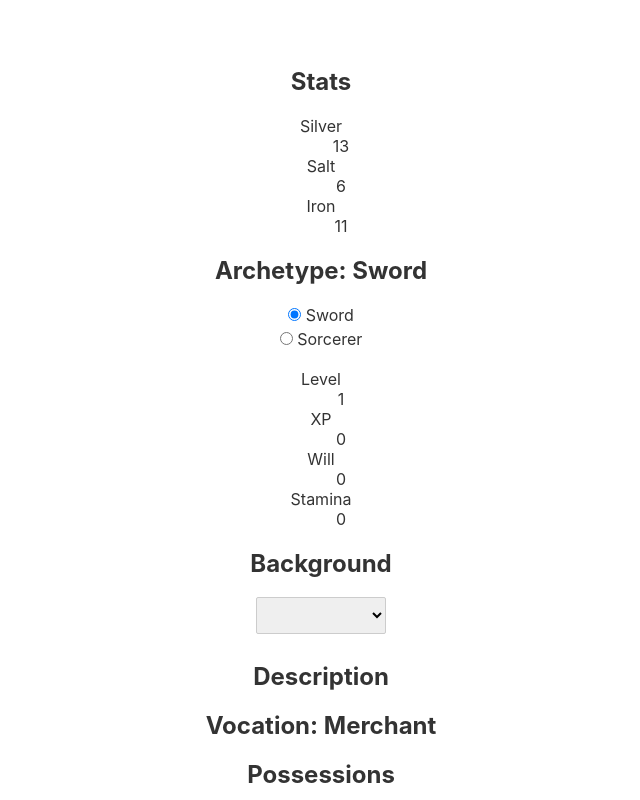
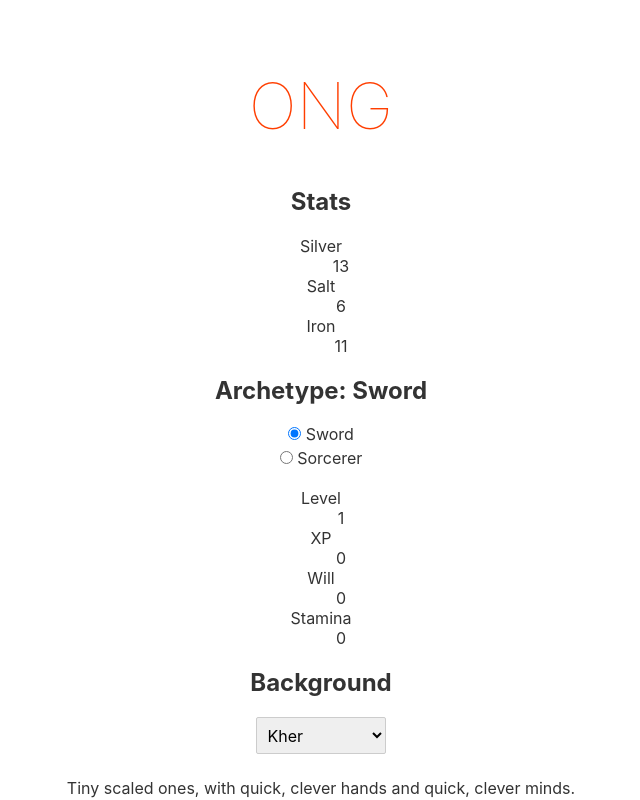
Before and after one commit to robfletcher/million-million-travelers, a Svelte app: page / in a window 1280 px wide. Shown: the top 800 px of the page, without its empty margins (319-959 px from the left). Built offline with nearby package versions, Linux system fonts and the light colour scheme.

Commit message:
use a class for characters

```diff
--- a/src/App.svelte
+++ b/src/App.svelte
@@ -1,47 +1,42 @@
 <script>
-	import { onMount } from 'svelte';
-
-	export let character;
+	export let traveler;
 	export let backgrounds;
-	export let selectBackground;
-
-	onMount(() => selectBackground(character));
 </script>
 
 <main>
-	<h1>{character.name}</h1>
+	<h1>{traveler.name}</h1>
 	<p></p>
 
 	<h2>Stats</h2>
 	<dl>
-		<dt>Silver</dt><dd>{character.attributes.silver}</dd>
-		<dt>Salt</dt><dd>{character.attributes.salt}</dd>
-		<dt>Iron</dt><dd>{character.attributes.iron}</dd>
+		<dt>Silver</dt><dd>{traveler.attributes.silver}</dd>
+		<dt>Salt</dt><dd>{traveler.attributes.salt}</dd>
+		<dt>Iron</dt><dd>{traveler.attributes.iron}</dd>
 	</dl>
 
-	<h2>Archetype: {character.archetype}</h2>
+	<h2>Archetype: {traveler.archetype}</h2>
 	<label>
-		<input type=radio bind:group={character.archetype} value={'Sword'}>
+		<input type=radio bind:group={traveler.archetype} value={'Sword'}>
 		Sword
 	</label>
 	<label>
-		<input type=radio bind:group={character.archetype} value={'Sorcerer'}>
+		<input type=radio bind:group={traveler.archetype} value={'Sorcerer'}>
 		Sorcerer
 	</label>
 	<dl>
 		<dt>Level</dt>
-		<dd>{character.level}</dd>
+		<dd>{traveler.level}</dd>
 		<dt>XP</dt>
-		<dd>{character.xp}</dd>
+		<dd>{traveler.xp}</dd>
 		<dt>Will</dt>
-		<dd>{character.will}</dd>
+		<dd>{traveler.will}</dd>
 		<dt>Stamina</dt>
-		<dd>{character.stamina}</dd>
+		<dd>{traveler.stamina}</dd>
 	</dl>
 
 	<h2>Background</h2>
 	<label>
-		<select bind:value={character.background}>
+		<select bind:value={traveler.background}>
 			{#each backgrounds as background}
 				<option value={background}>
 					{background.name}
@@ -49,22 +44,22 @@
 			{/each}
 		</select>
 	</label>
-	{#if character.background != null}{@html character.background.description}{/if}
+	{#if traveler.background != null}{@html traveler.background.description}{/if}
 
 	<h2>Description</h2>
 	<dl>
-		{#each character.description as { title, value } }
+		{#each traveler.description as { title, value } }
 			<dt>{title}</dt>
 			<dd>{value}</dd>
 		{/each}
 	</dl>
 
-	<h2>Vocation: {character.vocations}</h2>
+	<h2>Vocation: {traveler.vocations}</h2>
 
 	<h2>Possessions</h2>
 	<dl>
 		<dt>Black glass</dt>
-		<dd>{character.blackGlass}G</dd>
+		<dd>{traveler.blackGlass}G</dd>
 	</dl>
 </main>
 
--- a/src/main.js
+++ b/src/main.js
@@ -1,38 +1,12 @@
 import App from './App.svelte';
-import { roll2d6, roll3d6, table2D6, tableD20, tableD66 } from './dice.js';
+import { Traveler } from './traveler.js';
 import { backgrounds } from './backgrounds.js';
-import { vocations } from './vocations.js';
 
 const app = new App({
 	target: document.body,
 	props: {
 		backgrounds: backgrounds,
-		character: {
-			name: '',
-			attributes: {
-				silver: roll3d6(),
-				salt: roll3d6(),
-				iron: roll3d6()
-			},
-			archetype: 'Sword',
-			level: 1,
-			xp: 0,
-			will: 0,
-			stamina: 0,
-			background: null,
-			description: [],
-			vocations: tableD66(vocations),
-			blackGlass: roll3d6() + 10
-		},
-		selectBackground: (character) => {
-			character.background = tableD20(backgrounds);
-			character.name = table2D6(character.background.names);
-			character.description = [];
-			character.background.tables.forEach(table => {
-				character.description.push({ title: table.title, value: table2D6(table.table) });
-			});
-			console.log(character.description);
-		}
+		traveler: new Traveler()
 	}
 });
 
--- /dev/null
+++ b/src/traveler.js
@@ -0,0 +1,26 @@
+import { roll3d6, table2D6, tableD20, tableD66 } from './dice.js';
+import { backgrounds } from './backgrounds.js';
+import { vocations } from './vocations.js';
+
+export class Traveler {
+  constructor() {
+    this.background = tableD20(backgrounds);
+    this.name = table2D6(this.background.names);
+    this.description = [];
+    this.background.tables.forEach(table => {
+      this.description.push({ title: table.title, value: table2D6(table.table) });
+    });
+    this.attributes = {
+      silver: roll3d6(),
+      salt: roll3d6(),
+      iron: roll3d6()
+    };
+    this.archetype = 'Sword';
+    this.level = 1;
+    this.xp = 0;
+    this.will = 0; // TODO: base on archetype / level
+    this.stamina = 0; // TODO: base on archetype / level
+    this.vocations = [tableD66(vocations)];
+    this.blackGlass = roll3d6() + 10;
+  }
+}
```
